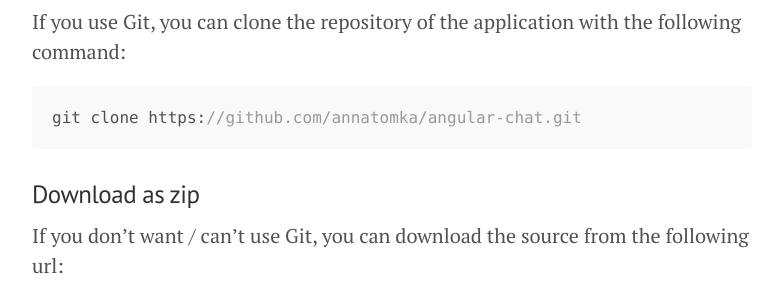
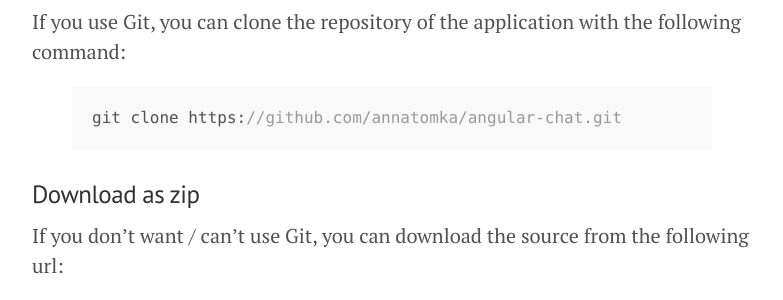
Before and after one commit to annatomka/annatomka.github.io, a Jekyll site: the page built from _posts/2015-09-23-angularjs-chat-example.md, in a window 1280 px wide. Shown: the part 1329-1629 px from the top of the page, without its empty margins (248-1031 px from the left). Built offline with Jekyll 4.4.1, drawn with Linux system fonts in a browser that asks for light colours; Markdown is read by kramdown in place of the engine named in the settings.

Commit message:
Markdown config fix

````diff
--- a/_config.yml
+++ b/_config.yml
@@ -24,7 +24,3 @@
 #Sitemap
 gems:
   - jekyll-sitemap
-
-markdown: redcarpet
-redcarpet:
-  extensions: ["tables", "fenced_code_blocks"]
--- a/_posts/2015-09-23-angularjs-chat-example.md
+++ b/_posts/2015-09-23-angularjs-chat-example.md
@@ -27,9 +27,9 @@
 
 ##### Git
 If you use Git, you can clone the repository of the application with the following command:
-```javascript
+{% highlight js %}
 git clone https://github.com/annatomka/angular-chat.git
-```
+{% endhighlight %}
 
 ### Download as zip
 If you don't want / can't use Git, you can download the source from the following url:
````
